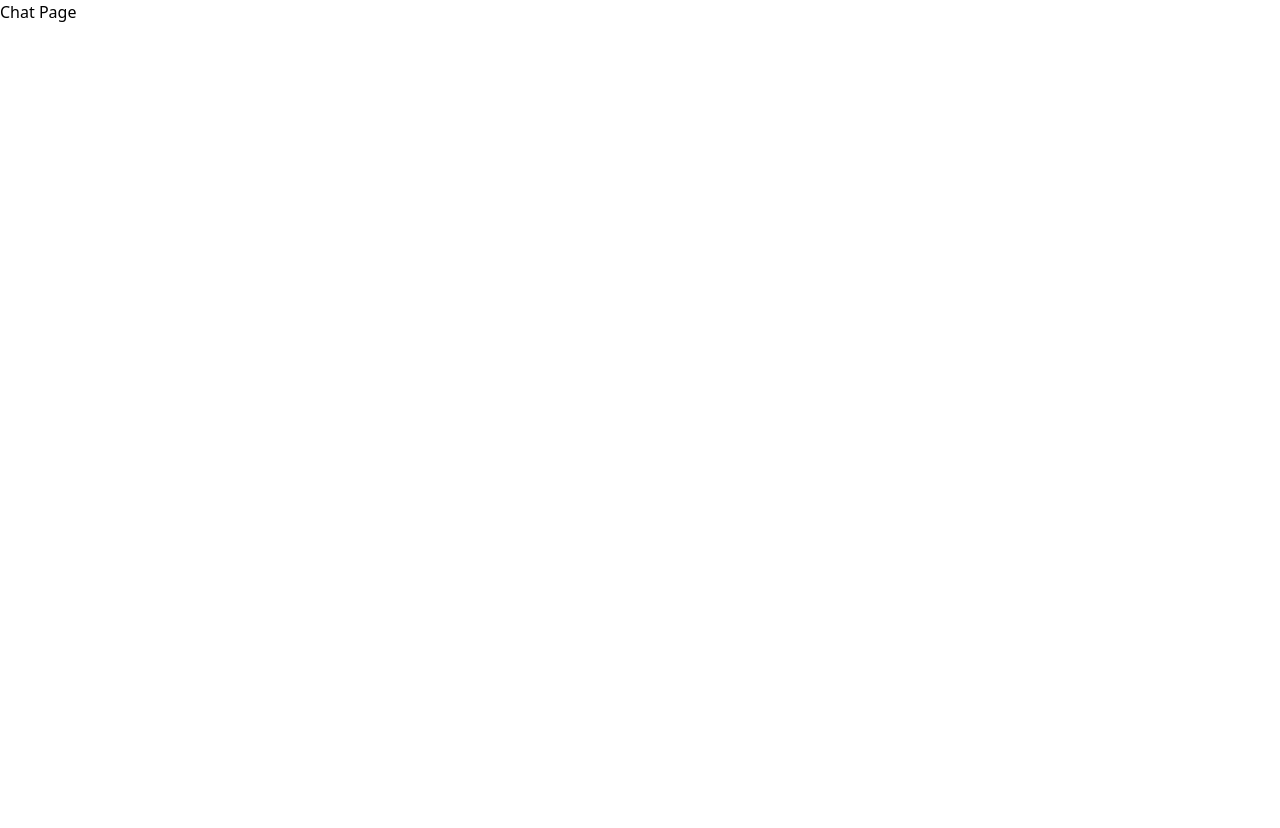
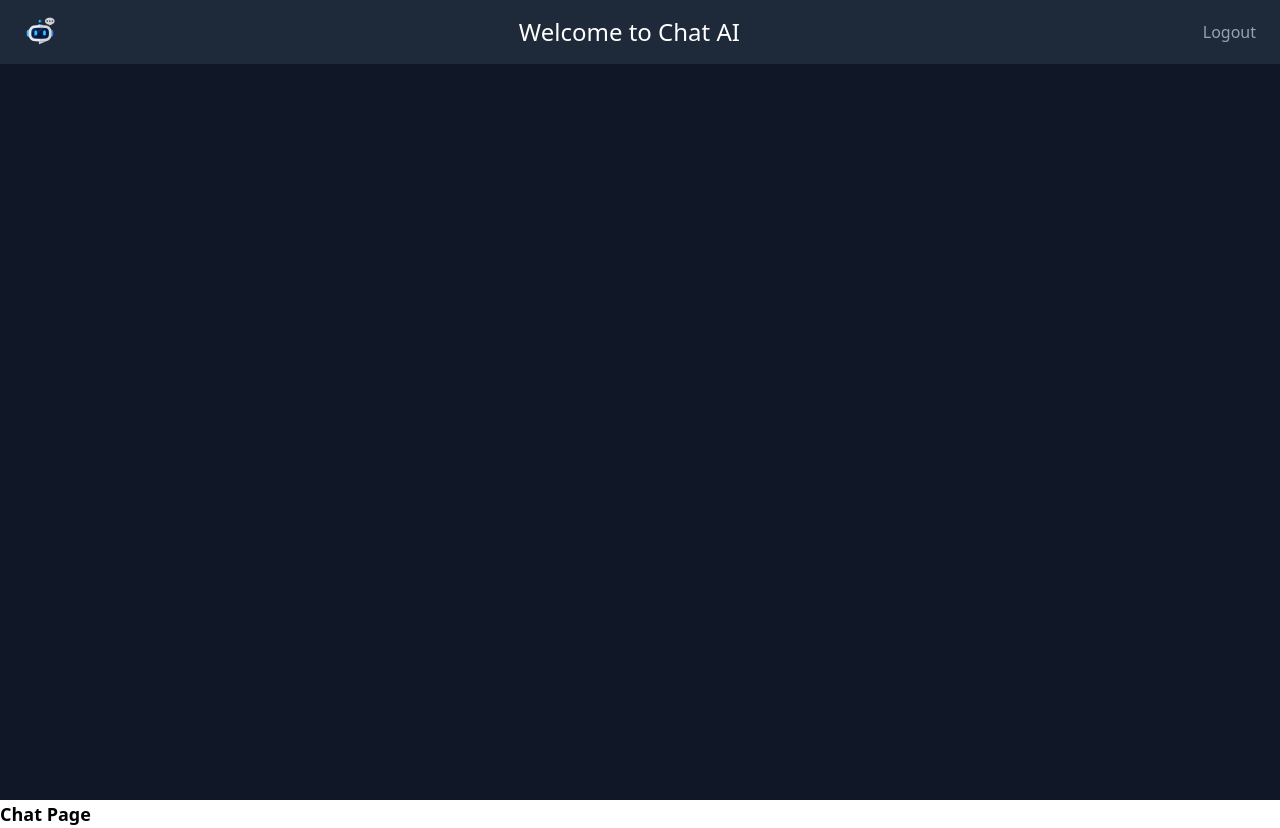
Before and after one commit to adinochang/test_tutorials_chat_ai_ui, a Vue app: page /chat in a window 1280 px wide. Before the commit the page ends 800 px from the top, so only its background shows below. Built offline with nearby package versions, Linux system fonts and the light colour scheme; the HTML template or start-up script is replaced by a standard one.

Commit message:
Add logout functionality

```diff
--- /dev/null
+++ b/src/components/Header.vue
@@ -0,0 +1,39 @@
+<script setup lang="ts">
+import { useUserStore } from '../stores/user'
+import { useRouter } from 'vue-router'
+
+import robotImage from '../assets/robot.png'
+
+// user store
+const userStore = useUserStore();
+
+// logout function
+const logoutUser = () => {
+    userStore.logout()
+    router.push('/')
+}
+
+
+// perform page navigation
+const router = useRouter();
+
+</script>
+
+<template>
+    <div class="py-4 px-6 bg-gray-800 shadown-md flex justify-between items-center">
+        <img
+            :src="robotImage"
+            alt="Chat AI"
+            class="w-8 h-8"
+        />
+        <h1 class="text-2xl font-semibild-mb-4 text-center">
+            Welcome to Chat AI
+        </h1>
+        <button
+            class="text-gray-400 hover:text-white"
+            @click="logoutUser"
+        >
+            Logout
+        </button>
+    </div>
+</template>
--- a/src/views/ChatView.vue
+++ b/src/views/ChatView.vue
@@ -1,5 +1,10 @@
-<script setup lang="ts"></script>
+<script setup lang="ts">
+import Header from '../components/Header.vue'
+</script>
 
 <template>
-    <h1>Chat Page</h1>
+    <div class="flex flex-col h-screen bg-gray-900 text-white">
+        <Header />
+    </div>
+    <h1 class="text-lg font-semibold">Chat Page</h1>
 </template>
```
